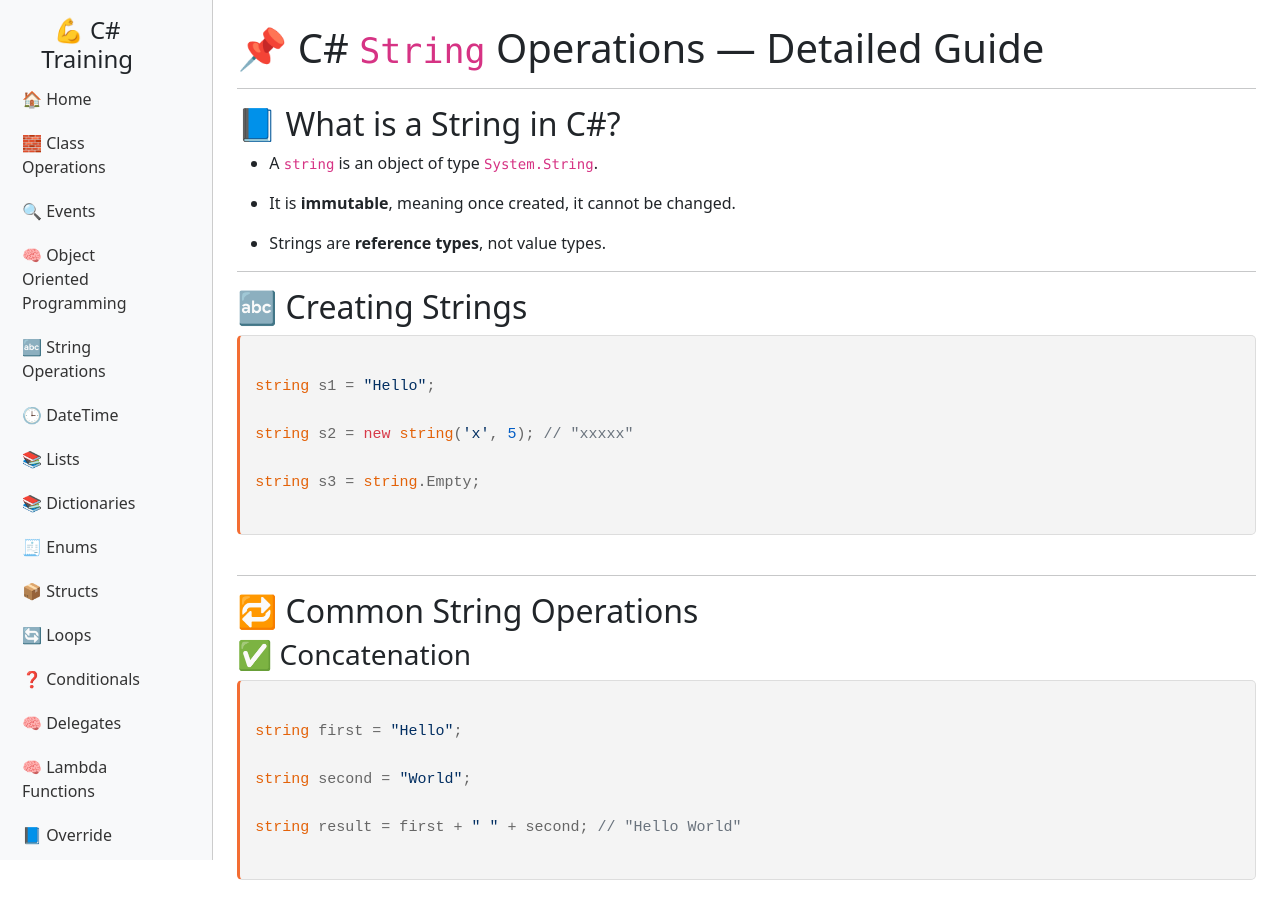
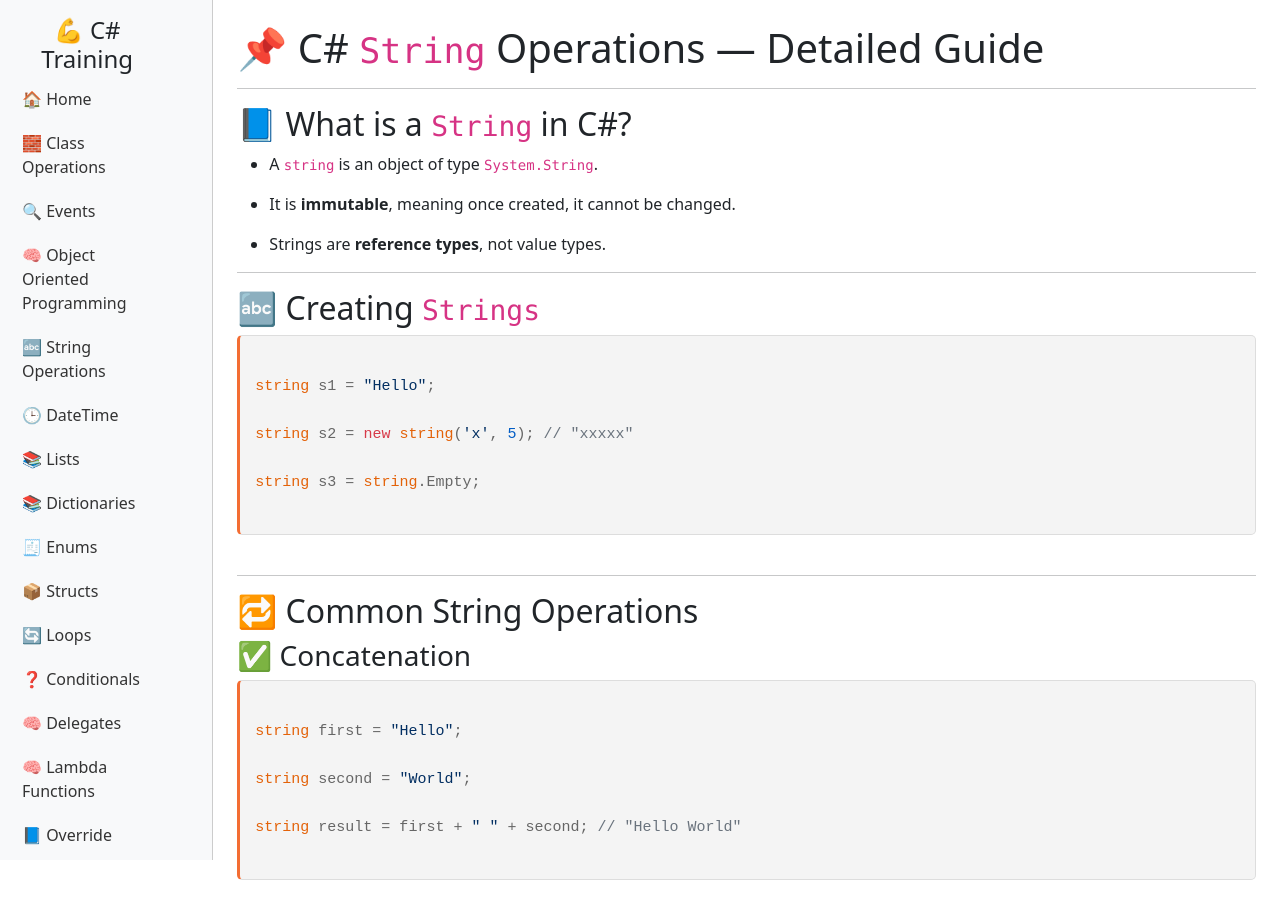
Before and after one commit to buribalkan/C-SHARP-Training, a Jekyll site: the page built from Strings.md, in a window 1280 px wide and 900 px high. Built offline with Jekyll 4.4.1, drawn with Linux system fonts in a browser that asks for light colours; nearby versions of some CDN libraries; our own code applies the rules of GitHub Pages for plain Markdown files.

```diff
--- a/Strings.md
+++ b/Strings.md
@@ -6,7 +6,7 @@
 
 
 
-## 📘 What is a String in C#?
+## 📘 What is a `String` in C#?
 
 
 
@@ -22,7 +22,7 @@
 
 
 
-## 🔤 Creating Strings
+## 🔤 Creating `Strings`
 
 
 
```
